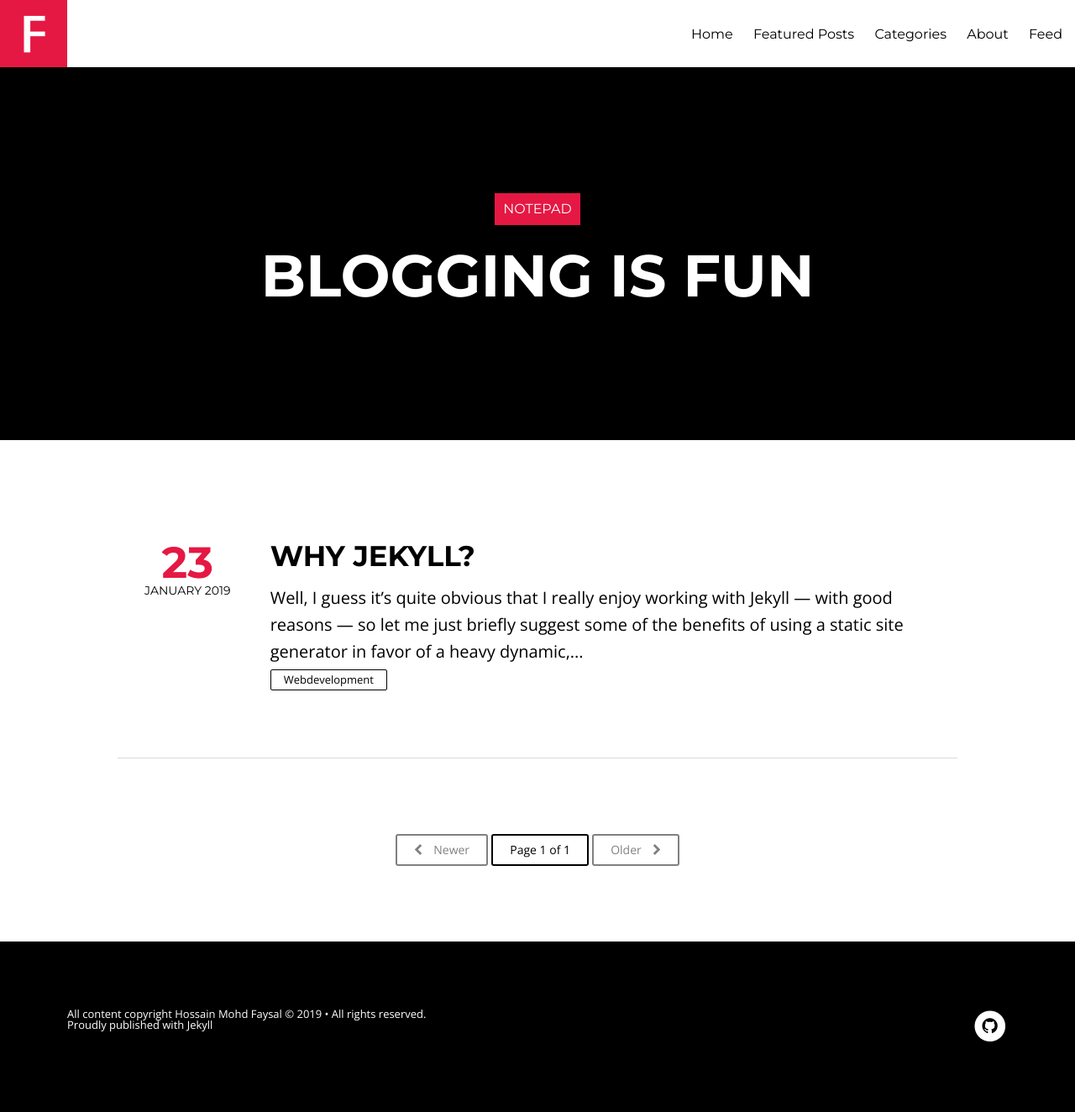
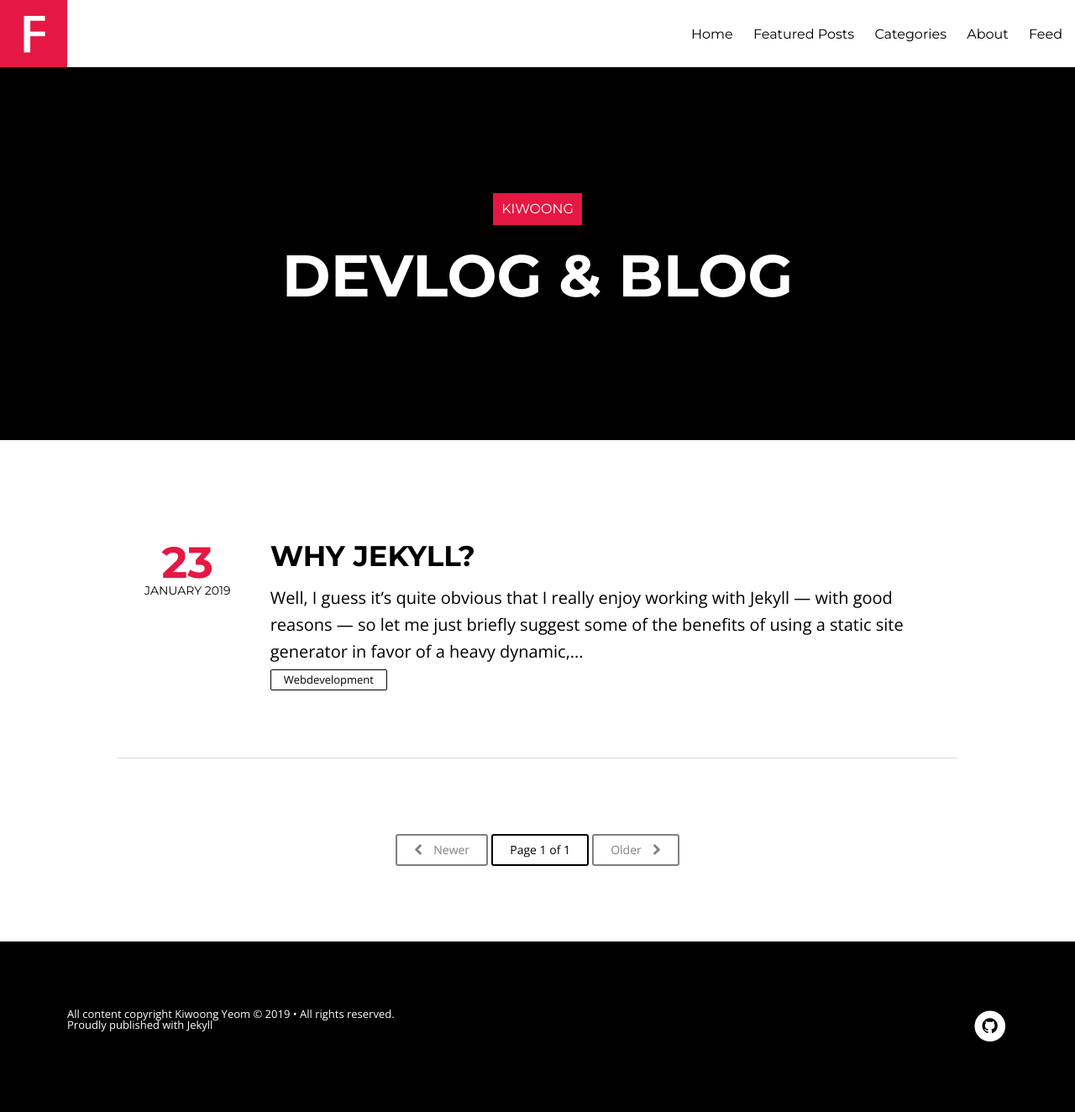
Before and after one commit to kimbumso/kimbumso.github.io, a Jekyll site: the page built from index.html, in a window 1280 px wide. Shown: the whole page at 84% size. Built offline with Jekyll 4.4.1, drawn with Linux system fonts in a browser that asks for light colours; nearby versions of some CDN libraries; the list of posts is cut into pages by our own code.

Commit message:
정보 변경

```diff
--- a/_config.yml
+++ b/_config.yml
@@ -1,7 +1,7 @@
-title:            Notepad
-description:      "Blogging is fun"
+title:            Kiwoong
+description:      "devlog & blog"
 logo:             logo.png
-disqus_shortname: hmfaysal
+disqus_shortname: Newhiwoong
 share:            true
 dropcap:			true
 # Change url to your domain. Leave localhost server or blank when working locally.
@@ -15,7 +15,7 @@ baseurl                  : "" # the subpath of your site, e.g. "/blog"
 
 # Owner/author information
 owner:
-  name:           Hossain Mohd Faysal
+  name:           Kiwoong Yeom
   avatar:         hmfaysal.jpg
   email:          newhiwoong@gmail.com
   # Use the coder's toolbox at http://coderstoolbox.net/string/#!encoding=xml&action=encode&charset=us_ascii to encode your description into XML string
```
